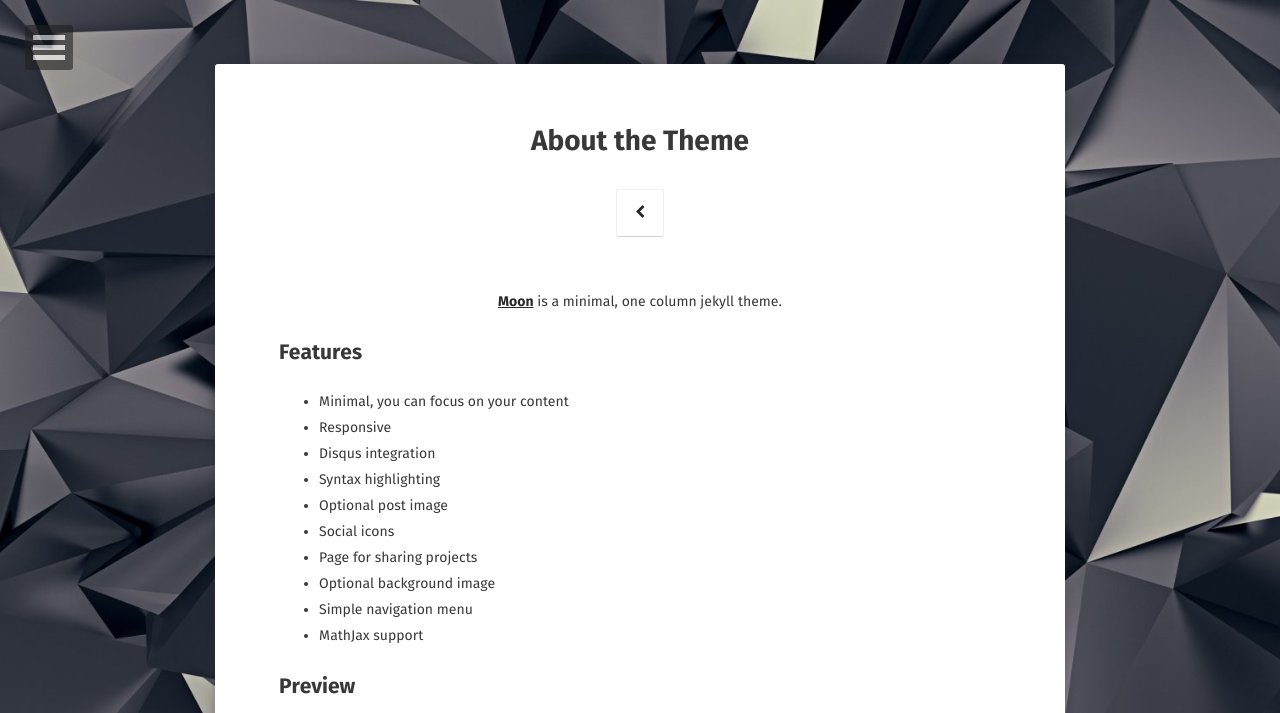
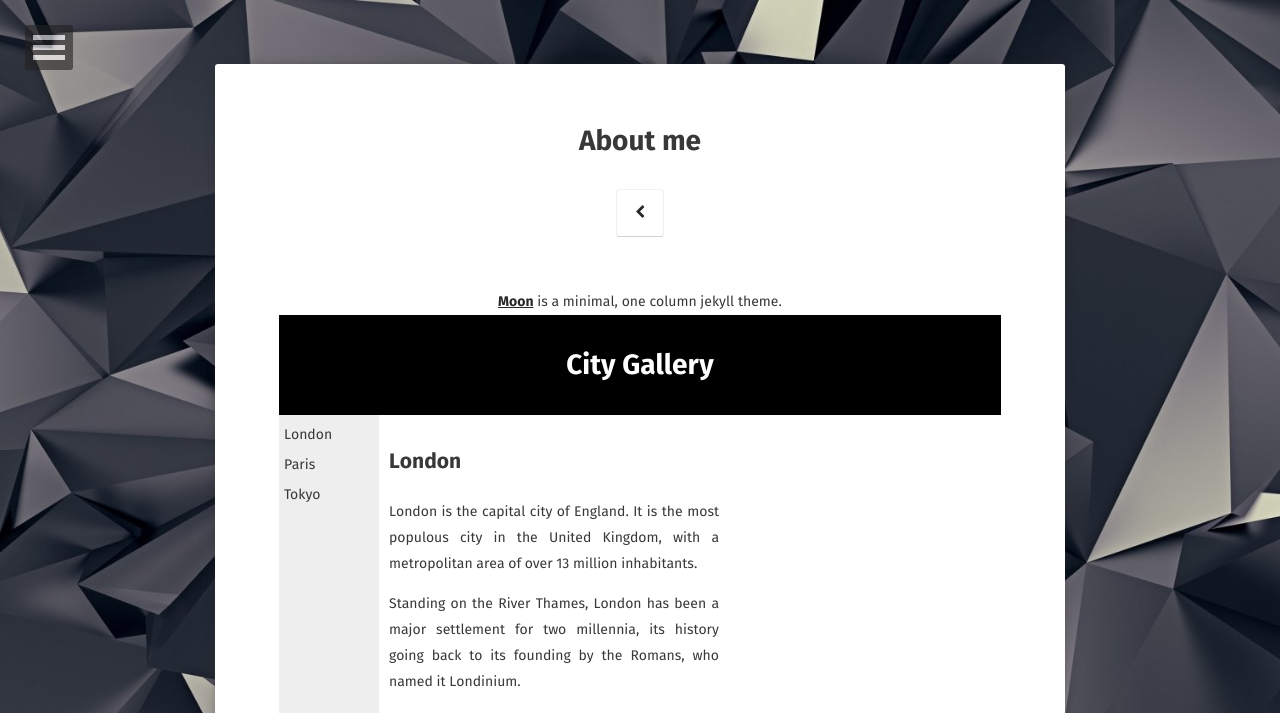
Before and after one commit to ziboyi/ziboyi.github.io, a Jekyll site: the page built from about/index.md, in a window 1280 px wide, cut to the strip 0-713 px from the top of the page. Built offline with Jekyll 4.4.1, drawn with Linux system fonts in a browser that asks for light colours; some web fonts are replaced; some of the changed text lies outside the part shown.

Commit message:
Customized

```diff
--- a/404.html
+++ b/404.html
@@ -5,4 +5,4 @@
 comments: false
 ---
 <p>There doesn't appear to be anything here. Sorry about that.</p>
-<p>If you've followed a link expecting something to be here, you can <a href="mailto:{{ site.email }}?subject=Page%20not%20found">contact me</a>.</p>
+<p>If you've followed a link expecting something to be here, you can <a href="mailto:ziboyi.nudt@gmail.com">contact me</a>.</p>
--- a/_layouts/home.html
+++ b/_layouts/home.html
@@ -33,7 +33,7 @@
                   <hr class="hr-line">
                   <h3 class="title">
                          <a class="btn zoombtn" href="{{ site.url }}/about">
-                         About
+                         About me
                          </a>
                          <a class="btn zoombtn" href="{{ site.url }}/posts">
                          Posts
--- a/about/index.md
+++ b/about/index.md
@@ -1,12 +1,76 @@
 ---
 layout: page
-title: About the Theme
+title: About me
 tags: [about, Jekyll, theme, moon]
-date: 2016-03-21
+date: 2017-09-23
 comments: false
 ---
 
 <center><a href="http://taylantatli.github.io/Moon"><b>Moon</b></a> is a minimal, one column jekyll theme.</center>
+
+<html>
+
+<head>
+<style>
+#header {
+    background-color:black;
+    color:white;
+    text-align:center;
+    padding:5px;
+}
+#nav {
+    line-height:30px;
+    background-color:#eeeeee;
+    height:300px;
+    width:100px;
+    float:left;
+    padding:5px;
+}
+#section {
+    width:350px;
+    float:left;
+    padding:10px;
+}
+#footer {
+    background-color:black;
+    color:white;
+    clear:both;
+    text-align:center;
+   padding:5px;
+}
+</style>
+</head>
+
+<body>
+
+<div id="header">
+<h1>City Gallery</h1>
+</div>
+
+<div id="nav">
+London<br>
+Paris<br>
+Tokyo<br>
+</div>
+
+<div id="section">
+<h2>London</h2>
+<p>
+London is the capital city of England. It is the most populous city in the United Kingdom,
+with a metropolitan area of over 13 million inhabitants.
+</p>
+<p>
+Standing on the River Thames, London has been a major settlement for two millennia,
+its history going back to its founding by the Romans, who named it Londinium.
+</p>
+</div>
+
+<div id="footer">
+Copyright ? W3Schools.com
+</div>
+
+</body>
+</html>
 
 ## Features
 * Minimal, you can focus on your content
```
Also changed, not shown: README.md, clare/README.txt, 1 other file.
